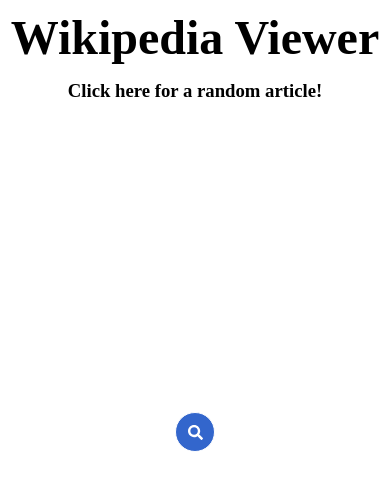
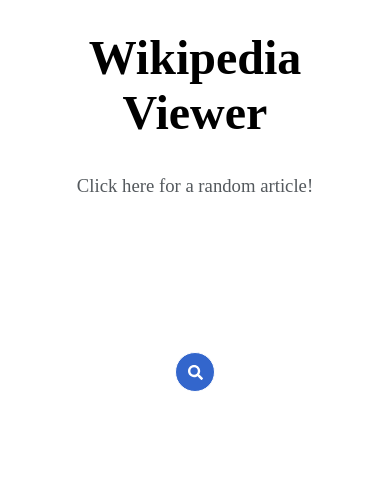
Before and after one commit to Symbolistic/react-wikipedia-viewer, a React (Create React App) app: page / in a window 390 px wide. Shown: the top 490 px of the page. Built offline with nearby package versions, Linux system fonts and the light colour scheme.

Commit message:
fixed responsiveness, changed some css so now it uses flex or grid only

```diff
--- a/src/App.css
+++ b/src/App.css
@@ -6,17 +6,23 @@
 
 .App {
   min-height: 100vh;
+  position: relative;
 }
 
 #title {
   text-align: center;
   margin-top: 10px;
   font-size: 3em;
+  padding: 20px;
+  font-family: serif;
 }
 
 #random-article {
   text-align: center;
   margin: 15px 0;
+  color: #54595d;
+  font-weight: 200;
+  font-family: serif;
 }
 
 a {
@@ -25,32 +31,29 @@
 }
 
 .search-box {
-  position: absolute;
-  top: 50%;
-  left: 50%;
-  transform: translate(-50%, -50%);
+  display: flex;
+  justify-content: center;
   background: none;
   height: 50px;
   border-radius: 30px;
-  margin-top: 10px;
+  margin-top: 150px;
   padding: 5px;
   transition: 0.4s ease-in-out;
 }
 
 .search-boxTOP {
-  position: absolute;
-  top: 23%;
-  left: 50%;
-  transform: translate(-50%, -50%);
+  display: flex;
+  justify-content: center;
   background: none;
   height: 50px;
   border-radius: 30px;
+  margin-top: 30px;
   padding: 5px;
   transition: 0.4s ease-in-out;
 }
 
 .search-box:hover > .search-bar {
-  width: 140px;
+  width: 240px;
   padding: 0 7px;
   outline: #fff;
   border: 1px solid #36c;
@@ -58,8 +61,8 @@
 }
 
 .search-boxTOP:hover > .search-bar {
-  width: 120px;
-  padding: 0 7px;
+  width: 240px;
+  padding: 0 12px;
   outline: #fff;
   border: 1px solid #36c;
   border-radius: 30px
@@ -94,14 +97,14 @@
 }
 
 #wiki-data {
-  margin-top: 100px;
+  margin-top: 40px;
   display: grid;
   justify-items: center;
 }
 
 .results {
   padding: 30px;
-  margin: 20px 10px;
+  margin: 10px 10px;
   border: 1px solid #eee;
   box-shadow: 0px 8px 15px rgba(0,0,0,0.3);
   transition: 0.2s ease-in-out;
@@ -117,8 +120,10 @@
   margin-bottom: 20px
 }
 
-.result.info {
-  letter-spacing: 1px;
+.result-info {
+  letter-spacing: 0.2px;
+  color: #54595d;
+  font-weight: 200;
 }
 
 @media screen and (min-width: 600px) {
```
